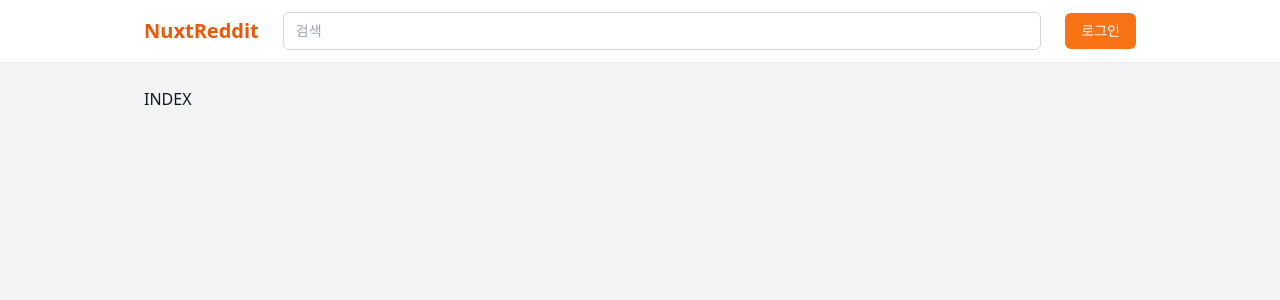
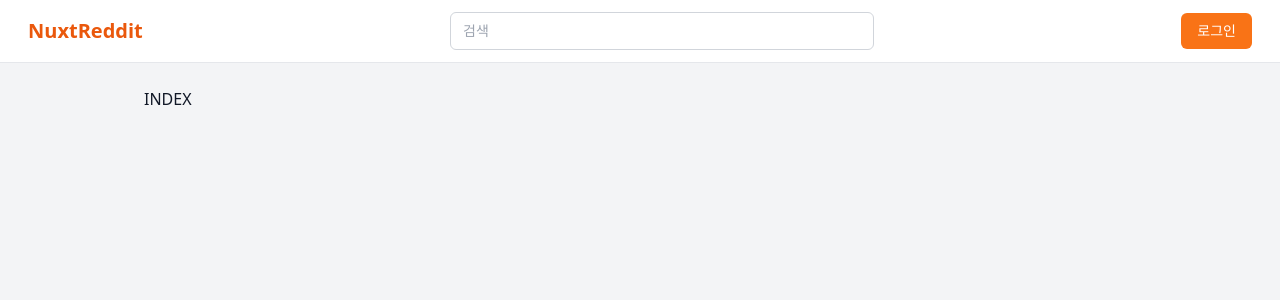
Before and after one commit to hyperbora/nuxt-community, a Nuxt app: page / in a window 1280 px wide. Shown: the top 300 px of the page. Built offline with nearby package versions, Linux system fonts and the light colour scheme.

Commit message:
fix: 헤더 레이아웃 수정

```diff
--- a/app/layouts/default.vue
+++ b/app/layouts/default.vue
@@ -2,16 +2,16 @@
   <div class="min-h-screen bg-gray-100 text-gray-900">
     <!-- 상단 네비게이션 -->
     <nav class="bg-white border-b border-gray-200 sticky top-0 z-50">
-      <div
-        class="mx-auto max-w-5xl px-4 py-3 flex items-center justify-between"
-      >
-        <!-- Left: Logo -->
-        <NuxtLink to="/" class="text-xl font-bold text-orange-600">
-          NuxtReddit
-        </NuxtLink>
+      <div class="px-4 py-3 flex items-center justify-between">
+        <!-- Left: Logo (패딩 추가) -->
+        <div class="flex items-center px-3">
+          <NuxtLink to="/" class="text-xl font-bold text-orange-600">
+            NuxtReddit
+          </NuxtLink>
+        </div>
 
-        <!-- Middle: Search -->
-        <div class="flex-1 mx-6">
+        <!-- Middle: Search (크기 줄이기: w-full + max-w-md) -->
+        <div class="flex justify-center w-full max-w-md px-3">
           <input
             type="text"
             placeholder="검색"
@@ -19,8 +19,8 @@
           />
         </div>
 
-        <!-- Right: Login -->
-        <div>
+        <!-- Right: Login (패딩 추가) -->
+        <div class="flex justify-end px-3">
           <button
             class="px-4 py-2 rounded-md bg-orange-500 text-white hover:bg-orange-600 text-sm"
           >
```
